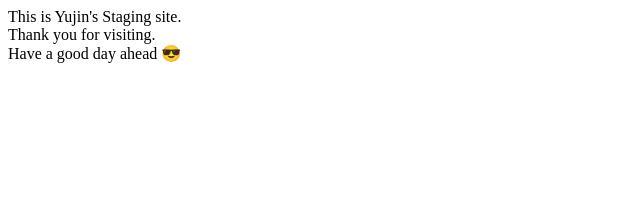
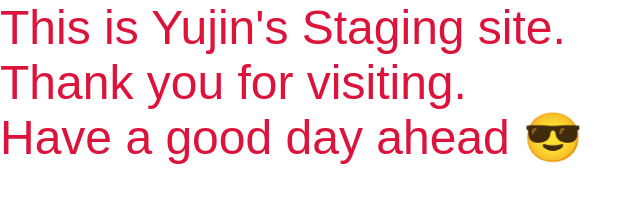
Before and after one commit to yujin-tw/yujin-tw.github.io, a plain HTML site: page index.html in a window 1280 px wide. Shown: the whole page, without its empty margins (0-642 px from the left). Drawn offline with Linux system fonts and the light colour scheme.

Commit message:
Add basic styling

```diff
--- a/index.html
+++ b/index.html
@@ -5,6 +5,7 @@
     <meta http-equiv="X-UA-Compatible" content="IE=edge">
     <meta name="viewport" content="width=device-width, initial-scale=1.0">
     <title>Yujin's Staging Site</title>
+    <link rel="stylesheet" href="styles.css">
 </head>
 <body>
     This is Yujin's Staging site.<br>Thank you for visiting.<br>Have a good day ahead 😎
--- /dev/null
+++ b/styles.css
@@ -0,0 +1,28 @@
+html, body, content, div, span, applet, object, iframe, h1, h2, h3, h4, h5, h6, p, blockquote, pre, a, abbr, acronym, address, big, cite, code, del, dfn, em, font, ins, kbd, q, s, samp, small, strike, strong, sub, sup, tt, var, dl, dt, dd, ol, ul, li, fieldset, form, label, legend, table, caption, tbody, tfoot, thead, tr, th, td, menu, header, footer {
+    border: 0;
+    font-family: inherit;
+    font-size: 100%;
+    font-style: inherit;
+    font-weight: inherit;
+    margin: 0;
+    outline: 0;
+    padding: 0;
+    vertical-align: baseline;
+  }
+
+  *,
+  *::after,
+  *::before {
+    margin: 0;
+    padding: 0;
+    -webkit-box-sizing: border-box;
+            box-sizing: border-box;
+  }
+
+
+body{
+    font-family: Arial, Helvetica, sans-serif;
+    font-size: 3rem;
+    margin: auto;
+    color: crimson;
+}
```
